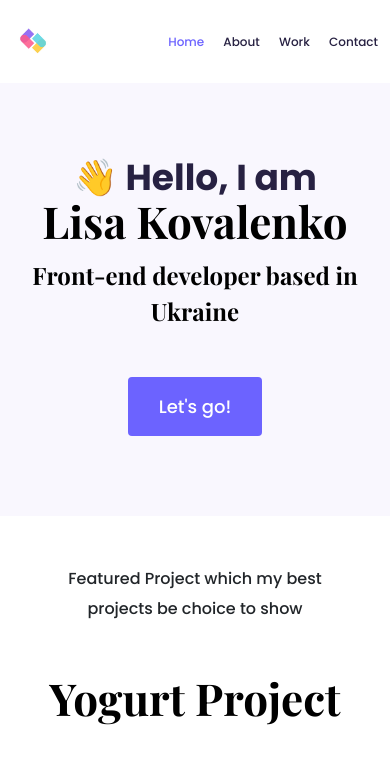
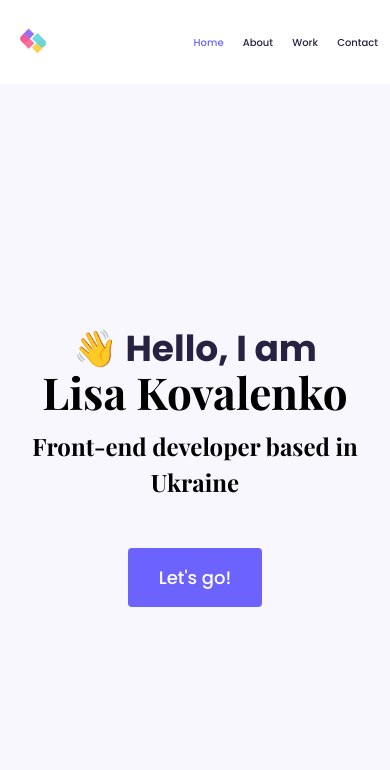
Before and after one commit to yolizon/homework4response, a plain HTML site: page index.html in a window 390 px wide. Shown: the top 770 px of the page. Drawn offline with nearby package versions, Linux system fonts and the light colour scheme.

Commit message:
upd hero padding

```diff
--- a/styles/portfolio.css
+++ b/styles/portfolio.css
@@ -169,7 +169,7 @@ footer .social-link {
   }
 
   .hero {
-    padding: 80px 20px;
+    padding: 250px 20px;
   }
 
   .project-desciption {
@@ -181,7 +181,7 @@ footer .social-link {
     padding: 0;
   }
   nav a {
-    font-size: 12px;
+    font-size: 10px;
   }
   footer .contact-box {
     padding: 30px 60px;
```
